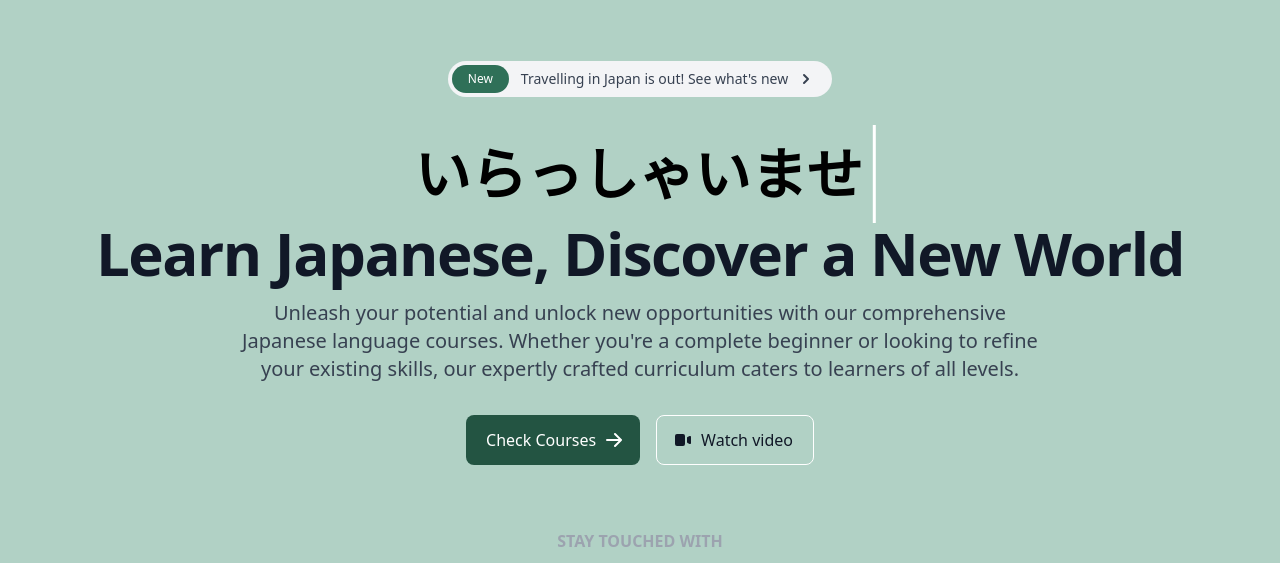
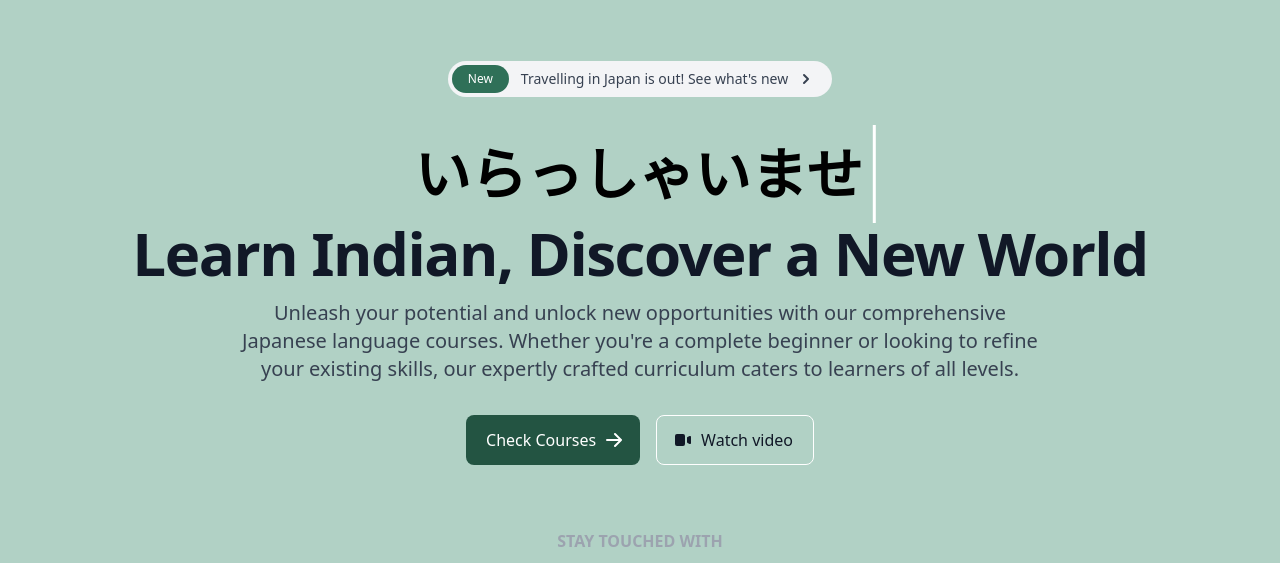
Before and after one commit to devdasz/language-course-website, a website: page index.html in a window 1280 px wide. Shown: the part 73-636 px from the top of the page. Drawn offline with nearby package versions, Linux system fonts and the light colour scheme.

Commit message:
changed Japanese into Indian

```diff
--- a/index.html
+++ b/index.html
@@ -132,7 +132,7 @@
 
       <h1
         class="mb-4 text-4xl font-extrabold leading-none tracking-tight text-gray-900 md:text-5xl lg:text-6xl dark:text-white">
-        Learn Japanese, Discover a New World</h1>
+        Learn Indian, Discover a New World</h1>
       <p class="mb-8 text-lg font-normal text-gray-700 lg:text-xl sm:px-16 xl:px-48 dark:text-gray-400">Unleash your
         potential and unlock new opportunities with our comprehensive Japanese language courses. Whether you're a
         complete beginner or looking to refine your existing skills, our expertly crafted curriculum caters to learners
```
